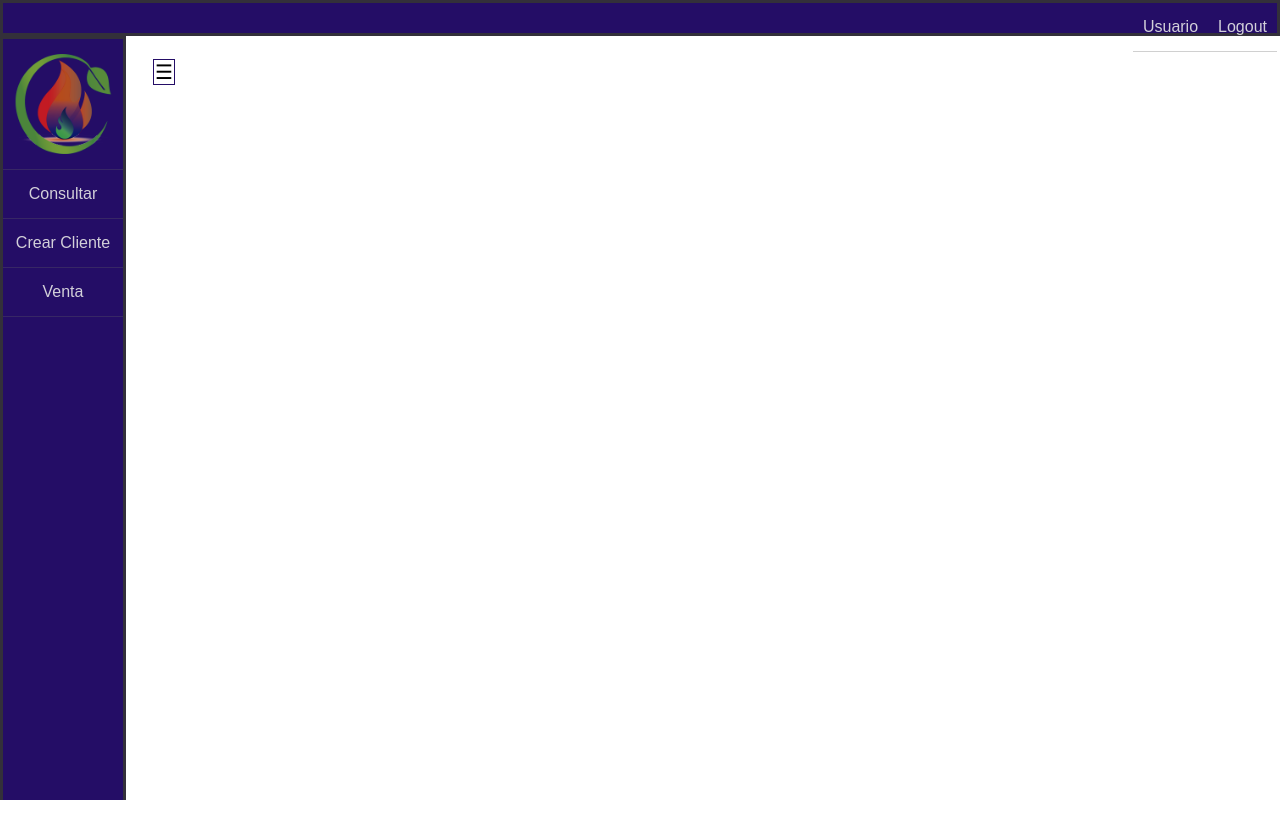
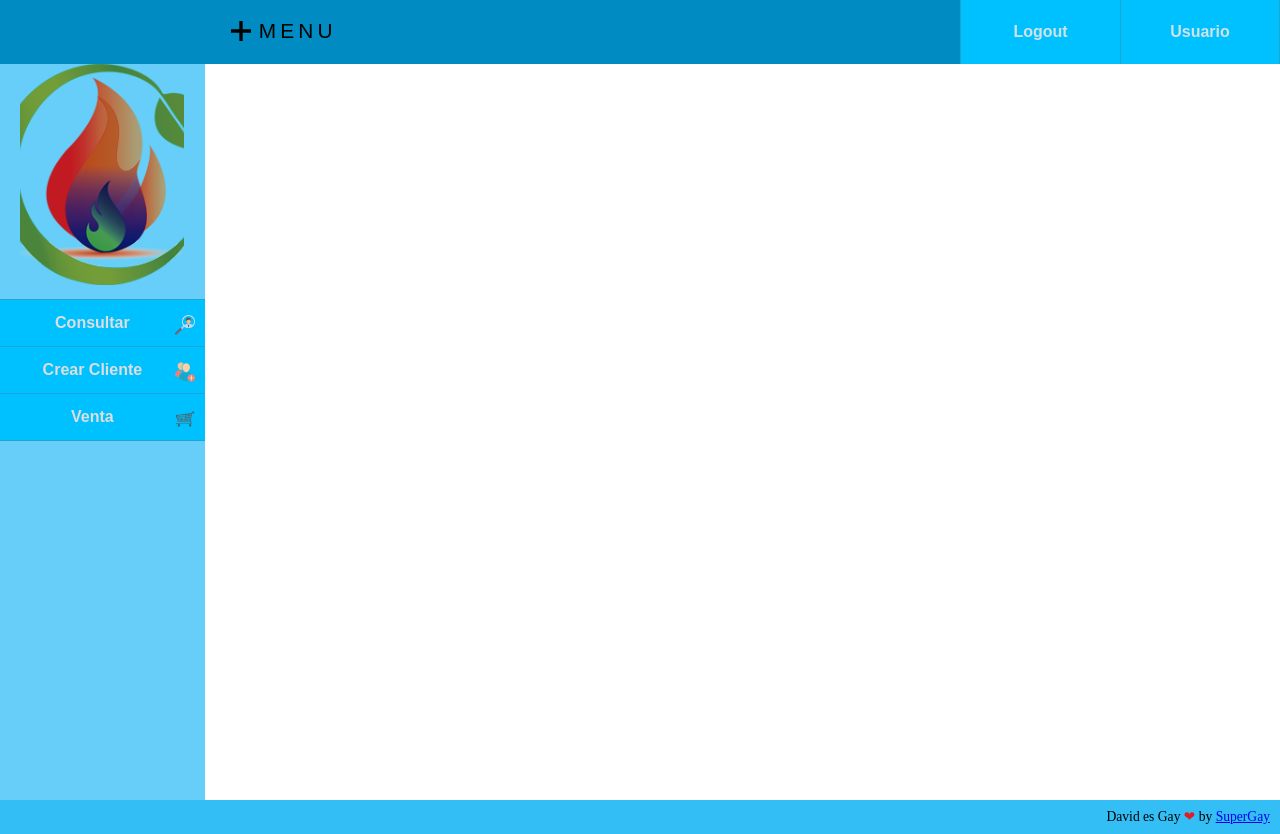
Before and after one commit to davidneitor185/ProyectoDS, a Django app: page /ATodoGasApp/index in a window 1280 px wide. Before the commit the page ends 800 px from the top, so only its background shows below. Run offline with Django 3.2, Linux system fonts and the light colour scheme.

Commit message:
Menu Definitivo (creo)

```diff
--- a/ATodoGasWeb/ATodoGasApp/static/ATodoGasApp/css/cs_Index.css
+++ b/ATodoGasWeb/ATodoGasApp/static/ATodoGasApp/css/cs_Index.css
@@ -1,101 +1,273 @@
-*{
-    margin:0;
-    padding:0;
+
+html, body, div, span, applet, object, iframe,
+h1, h2, h3, h4, h5, h6, p, blockquote, pre,
+a, abbr, acronym, address, big, cite, code,
+del, dfn, em, img, ins, kbd, q, s, samp,
+small, strike, strong, sub, sup, tt, var,
+b, u, i, center,
+dl, dt, dd, ol, ul, li,
+fieldset, form, label, legend,
+table, caption, tbody, tfoot, thead, tr, th, td,
+article, aside, canvas, details, embed,
+figure, figcaption, footer, header, hgroup,
+menu, nav, output, ruby, section, summary,
+time, mark, audio, video {
+	margin: 0;
+	padding: 0;
+	border: 0;
+	font-size: 100%;
+	font: inherit;
+    vertical-align: baseline;
+    position: relative;
 }
 
-#barra {
-    position: fixed;
-    width: 150;
-    height: 100%;
-    background: #240D66;
-    left:-150px;
-    transition: all 500ms linear;
-    border:3px solid #33303A;
+article, aside, details, figcaption, figure,
+footer, header, hgroup, menu, nav, section {
+    display: block;
+    position: relative;
 }
 
-#barraUp {
-    position: static;
-    width: 250;
-    height: 30px;
-    background: #240D66;
-    border: 3px solid #33303A;
+html{
+    background-color:  rgba(0, 174, 243, .8);
+}
+body{
+    background-color: black;
+}
+html, body {
+    line-height: 1;
+    /*background: rgb(92,141,184);
+    background: linear-gradient(0deg, rgba(92,141,184,1) 0%, rgba(36,13,102,1) 10%, rgba(36,13,102,1) 90%, rgba(92,141,184,1) 100%);*/
+    width: 100%;
+    height: 100%;
+
+}
+
+ol, ul {
+	list-style: none;
+}
+blockquote, q {
+	quotes: none;
+}
+blockquote:before, blockquote:after,
+q:before, q:after {
+	content: '';
+	content: none;
+}
+
+
+/************************* Menu Superior ********************/
+
+#MenuSuperior {
+    width: 100%;
+    height: 8%;
+    background-color: rgba(0, 174, 243, .8);
+}
+
+#MenuSuperior ul{
+    width: 25%;
+    height: 100%;
+    float: right;
+    display: table;
+}
+#MenuSuperior  li{
+    text-align: center;
+    width: 40%;
+    display: table-cell;
+    background-color: /*#240D66*/rgb(0,193,255);
+    vertical-align: middle;
+    border-left: 1px solid rgba(100,100,100,.3);
+    cursor: pointer;
+    transition: background-color 0.7s;
+    font-weight: bold;
+}
+#MenuSuperior li:last-child{
+    border-right: 1px solid rgba(100,100,100,.3);
+}
+#MenuSuperior li:hover{
+    background-color:rgb(0,124,255) ;
+}
+#MenuSuperior a{
+    color:rgba(230,230,230,.9);
+    font-family: sans-serif;
+
+
+}
+#MenuSuperior a:hover{
+    color:#8B8892;
+}
+
+/*********************** Contenido ***********************/
+
+#Contenido {
+width: 100%;
+height: 92%;
+background-color: white;
+;
+}
+
+/*********************** Menu Lateral ********************/
+#Contenedor.active{
+    left:0;
+}
+
+
+#Contenedor {
+    width: 16%;
+    height: 100%;
+    transition: transform 1s linear;
+    float: left;
+    left:-20%;
+    transition: all 500ms linear
+
 
 
 }
 
-#barraUp  li{
+#MenuLateral{
+    width: 100%;
+    height: 100%;
+    background-color:/*#240D66*/ rgba(0, 174, 243, .6);
+    position: absolute;
+}
 
-    color: rgba(230,230,230,.9);
-    text-align: center;
+#logo{
+    width: 80%;
+    height: 30%;
+    margin: auto;
+    background-color: chartreuse;
+    background: url("/../static/ATodoGasApp/logo.png") no-repeat;
+    background-position: center;
+    background-size: cover;
 
-    padding: 15px 10px;
-    list-style: none;
-    border-bottom: 1px solid rgba(100,100,100,.3);
-    cursor: pointer;
-    float: right;
+}
 
 
 
-}
-#barraUp a{
-    color:rgba(230,230,230,.9);
-    list-style: none;
-    display: inline;
-    font-family: sans-serif;
+
+#MenuLateral ul{
+    width: 100%;
+    margin-top:7% ;
 
 
 }
-
-#barraUp a:hover{
-    color:#8B8892;
-}
-#barra.active{
-    left:0;
-}
-
-#barra a{
-    color:rgba(230,230,230,.9);
-    list-style: none;
-    font-family: sans-serif;
-
-}
-
-#barra a:hover{
-    color:#8B8892;
-}
-#barra ul li{
-    color: rgba(230,230,230,.9);
+#MenuLateral ul li{
+    background-color:/* #240D66*/rgb(0,193,255);
     text-align: center;
     padding: 15px 10px;
     list-style: none;
     border-bottom: 1px solid rgba(100,100,100,.3);
     cursor: pointer;
+    transition: background-color 0.7s;
+    font-weight: bold;
+}
+
+#MenuLateral ul li:first-child{
+    border-top: 1px solid rgba(100,100,100,.3);
+}
+
+#MenuLateral ul li:hover{
+    background-color:rgb(0,124,255);
+}
+#MenuLateral a{
+    color:#ddd;
+    list-style: none;
+    font-family: sans-serif;
+    font-style: bold;
+}
+
+#MenuLateral ul li:hover a{
+    color:#fff;
+}
+
+/***************** Iconos Menu lateral ************************/
+.logo-Menu {
+    width: 20px;
+    height: 20px;
+    background-color: rgba(100,100,100,.3);
+    float: right;
+}
+
+#Consulta{
+    background: url("/../static/ATodoGasApp/Clientes.png");
+    background-size: cover;
+}
+
+#Cliente{
+    background: url("/../static/ATodoGasApp/addClient.png");
+    background-size: cover;
+}
+
+#Venta{
+    background: url("/../static/ATodoGasApp/Carro.png");
+    background-size: cover;
+}
 
 
 
+/*********************Scroll********************/
+
+button {
+    background: transparent;
+    border: none;
+    cursor: pointer;
+    outline: none;
+  }
+
+
+
+  .trigger-menu-wrapper {
+    display: flex;
+    padding: 20px;
+    z-index: 2;
+    background: var(--lightpurple);
+    transition: transform 0.4s;
+  }
+
+  .page-header .trigger-menu {
+    display: flex;
+    align-items: center;
+    font-size: 1.3rem;
+    color: var(--white);
+    letter-spacing: .2em;
+  }
+
+  .page-header .trigger-menu svg {
+    fill: var(--white);
+    margin-right: 8px;
+    transition: transform 0.3s;
+  }
+
+  .trigger-menu-wrapper {
+    transition: transform 0.4s;
+  }
+
+  .scroll-down .trigger-menu-wrapper {
+    transform: translate3d(0, -100%, 0);
+  }
+
+  .scroll-up .trigger-menu-wrapper {
+    transform: none;
+  }
+
+  .scroll-up:not(.menu-open) .trigger-menu-wrapper {
+    background: var(--lightpurple);
+    box-shadow: 0 0 10px rgba(0, 0, 0, 0.35);
+  }
+
+#boton.active svg{
+    transform: rotate(45deg);
 
 }
 
+  /*******************  Footer ******************/
 
-.logo{
-
-    display: block;
-    margin:0 auto;
-    width: 100px;
-    height: 100px;
+  .page-footer {
+  font-size: 0.85rem;
+  padding: 10px;
+  text-align: right;
+  color: var(--black);
 }
 
-#barra .boton-esconder{
-    position: absolute;
-    left: 150px;
-    top: 20px;
-    cursor: pointer;
+.page-footer span {
+  color: #e31b23;
 }
-
-#barra .boton-esconder span {
-    display: block;
-    width: 20px;
-    text-align: center;
-    font-size: 20px;
-    border: 1px solid #240D66;
-}
--- a/ATodoGasWeb/ATodoGasApp/static/ATodoGasApp/js/js_Index.js
+++ b/ATodoGasWeb/ATodoGasApp/static/ATodoGasApp/js/js_Index.js
@@ -1,5 +1,37 @@
-const botonEsc = document.querySelector('.boton-esconder');
+/***************Aparecer y desaparecer Menu Lateral*****************/
 
-botonEsc.addEventListener('click',function(){
-    document.getElementById('barra').classList.toggle('active');
+const btnToogle = document.querySelector('.trigger-menu');
+
+btnToogle.addEventListener('click',function(){
+    document.getElementById('Contenedor').classList.toggle('active');
+    document.getElementById('boton').classList.toggle('active');
+
+})
+
+
+
+/***************** Scroll ***************************/
+
+const body = document.body;
+const scrollUp = "scroll-up";
+const scrollDown = "scroll-down";
+let lastScroll = 0;
+
+window.addEventListener("scroll", () => {
+  const currentScroll = window.pageYOffset;
+  if (currentScroll == 0) {
+    body.classList.remove(scrollUp);
+    return;
+  }
+
+  if (currentScroll > lastScroll && !body.classList.contains(scrollDown)) {
+    // down
+    body.classList.remove(scrollUp);
+    body.classList.add(scrollDown);
+  } else if (currentScroll < lastScroll && body.classList.contains(scrollDown)) {
+    // up
+    body.classList.remove(scrollDown);
+    body.classList.add(scrollUp);
+  }
+  lastScroll = currentScroll;
 });
--- a/ATodoGasWeb/ATodoGasApp/templates/ATodoGasApp/index.html
+++ b/ATodoGasWeb/ATodoGasApp/templates/ATodoGasApp/index.html
@@ -12,30 +12,61 @@
 
 <body>
 
-    <header >
+    <nav id = "MenuSuperior" >
 
-            <ul id = "barraUp">
+            <ul>
+
+                <!------------Contenido Menu Superior------------------>
                 <li><a href="#" style="text-decoration: none;" >Logout</a></li>
                 <li><a href="#" style="text-decoration: none;" >Usuario</a></li>
             </ul>
 
-    </header>
+    </nav>
+
+
+    <section id ="Contenido">
+        <div id = "Contenedor" class = "active";>
+            <nav id = "MenuLateral" >
+
+                    <div id = logo></div>
+                    <ul>
+
+
+                        <!------------Contenido Menu lateral ----------------->
+                        <li><a href="#" style="text-decoration: none;" >Consultar</a><div class = "logo-Menu" id = "Consulta"></div></li>
+                        <li><a href="#" style="text-decoration: none;" >Crear Cliente</a><div class = "logo-Menu" id = "Cliente"></div></li>
+                        <li><a href="#" style="text-decoration: none;" >Venta</a><div class = "logo-Menu" id = "Venta"></div></li>
+
+                </nav>
+        </div>
+
+        <!--------- Boton Menu  ------------>
+        <header class="page-header">
+            <nav>
+              <div class="trigger-menu-wrapper">
+                <button id = boton class="trigger-menu">
+                  <svg width="20" height="20" viewBox="0 0 24 24">
+                    <path d="M24 10h-10v-10h-4v10h-10v4h10v10h4v-10h10z"/>
+                  </svg>
+                  <span>MENU</span>
+                </button>
+              </div>
+            </nav>
+          </header>
 
 
 
-    <div id = "barra" class = active>
-        <div class = "boton-esconder">
-            <span>&#9776;</span>
-        </div>
-        <ul>
-            <li>
-                <img src="{% static 'ATodoGasApp/logo.png' %}" alt = "Logo" class=logo>
-            </li>
-            <li><a href="#" style="text-decoration: none;" >Consultar</a></li>
-            <li><a href="#" style="text-decoration: none;" >Crear Cliente</a></li>
-            <li><a href="#" style="text-decoration: none;" >Venta</a></li>
+    </section>
 
-    </div>
+    <!----------- Link Script Js ----------->
+
     <script src= "{% static 'ATodoGasApp/js/js_Index.js' %}" charset="utf-8"></script>
+
+    <!------------ Footer  ----------------->
+    <footer class="page-footer">
+        <small>David es Gay <span>❤</span> by <a href="http://DavidBienGay.com/" target="_blank">SuperGay</a>
+        </small>
+      </footer>
+
 </body>
 </html>
```
Also changed, not shown: ATodoGasWeb/ATodoGasApp/static/ATodoGasApp/Carro.png (added), ATodoGasWeb/ATodoGasApp/static/ATodoGasApp/Clientes.png (added), ATodoGasWeb/ATodoGasApp/static/ATodoGasApp/addClient.png (added).
